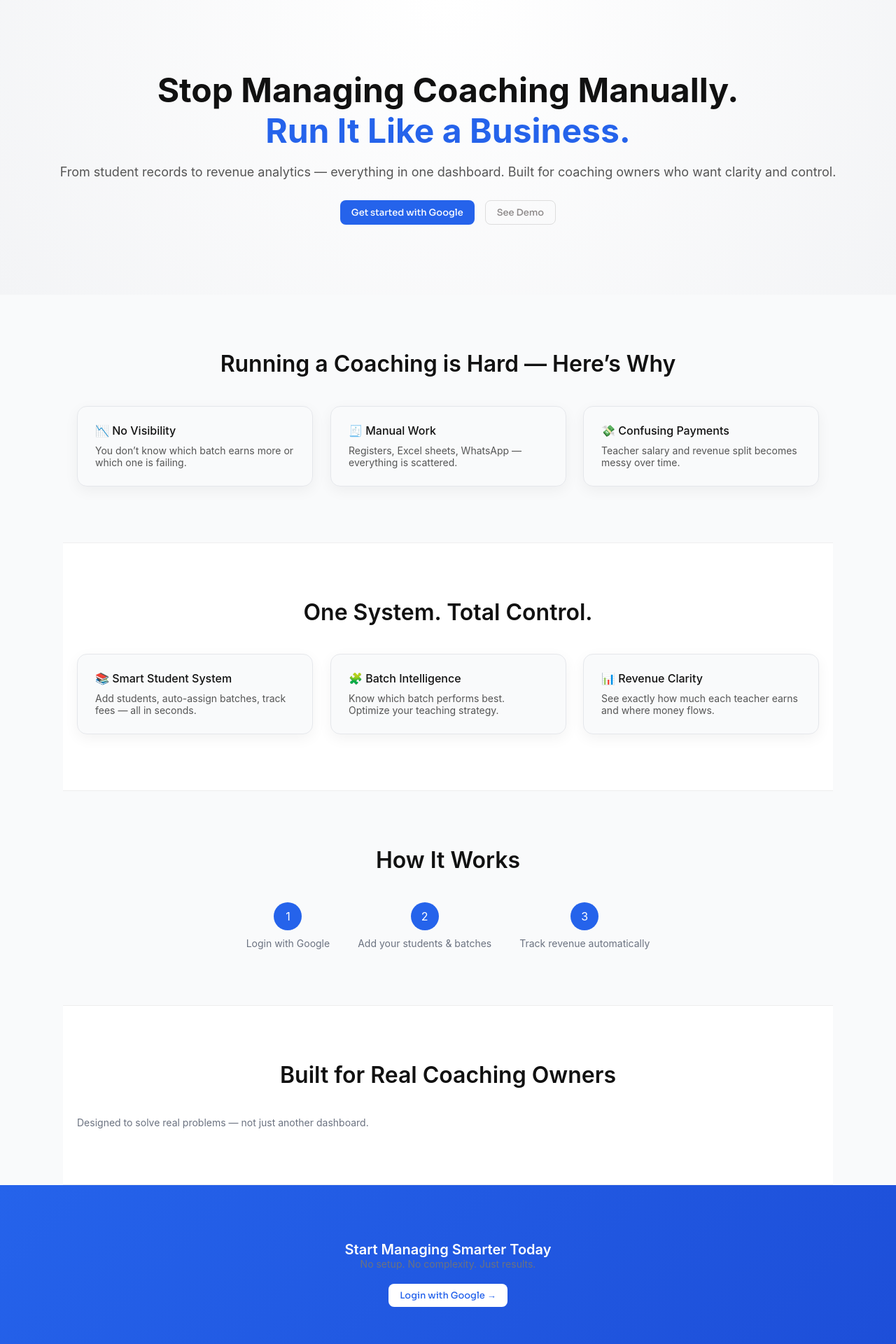
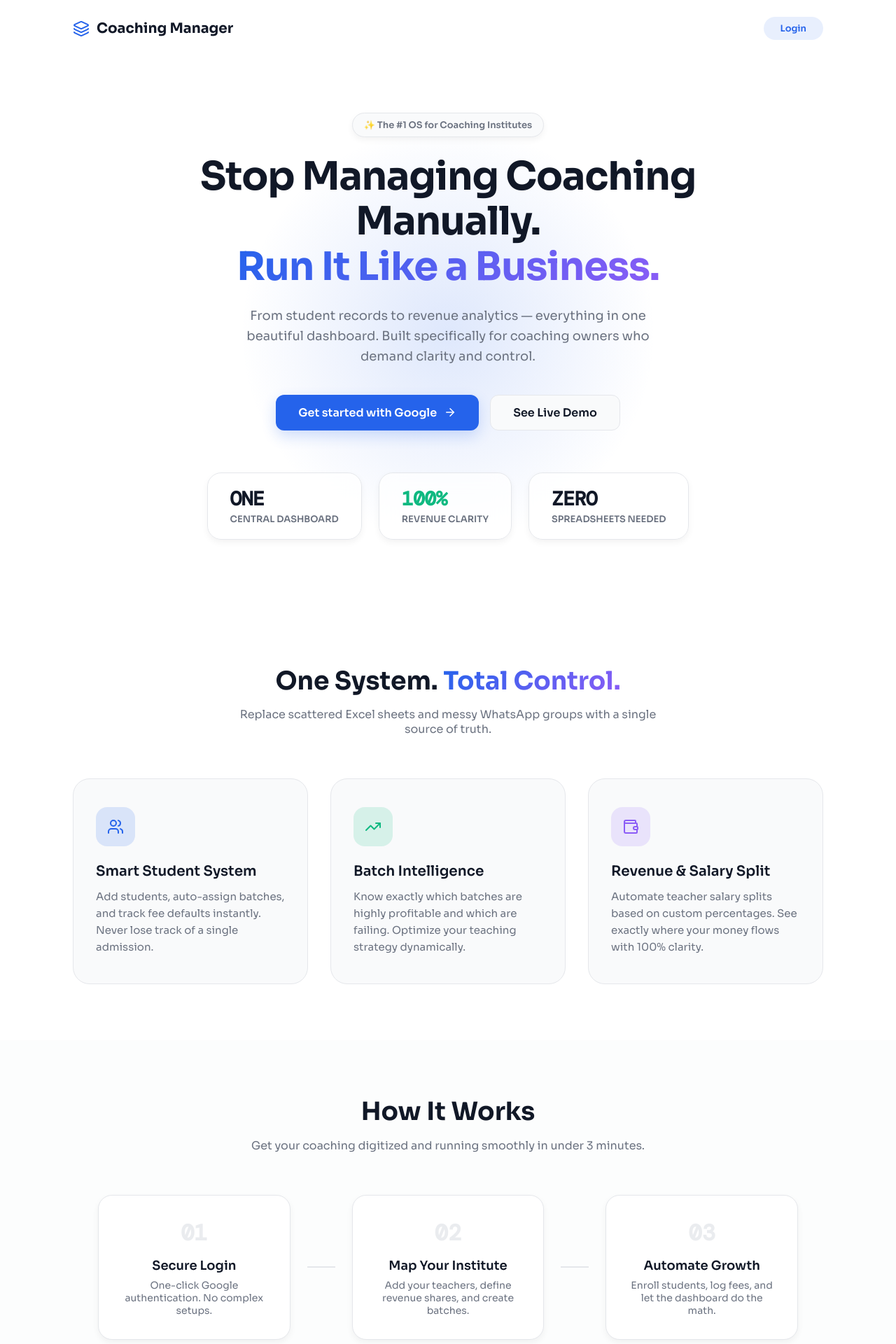
Before and after one commit to Lavkush24/CMS, a React (Vite) app in the folder coaching-frontend/: page / in a window 1280 px wide. Shown: the top 1920 px of the page at 70% size. Built offline with nearby package versions, Linux system fonts and the light colour scheme; no server answers.

Commit message:
enhanced landing page

```diff
--- a/coaching-frontend/src/pages/Landing.css
+++ b/coaching-frontend/src/pages/Landing.css
@@ -1,165 +1,359 @@
-/* BASE */
-.landing {
-  font-family: 'Inter', sans-serif;
-  color: #111;
-  background: #f9fafb;
+/* ─── BASE CONTAINER ─── */
+.landing-container {
+  font-family: 'Sora', sans-serif;
+  background: var(--bg);
+  color: var(--text);
+  min-height: 100vh;
+  overflow-x: hidden;
+  animation: fadeIn 0.5s ease-out;
 }
 
-/* HERO */
-.hero {
-  padding: 100px 20px;
-  background: radial-gradient(circle at top, #ffffff, #f3f4f6);
-  text-align: center;
+/* ─── TYPOGRAPHY UTILS ─── */
+.text-gradient {
+  background: linear-gradient(135deg, var(--primary), #8b5cf6);
+  -webkit-background-clip: text;
+  -webkit-text-fill-color: transparent;
 }
 
-.hero-inner {
-  max-width: 900px;
-  margin: auto;
+.mono-number {
+  font-family: 'DM Mono', monospace;
+  font-weight: 700;
+  letter-spacing: -0.02em;
+}
+
+/* ─── NAVBAR ─── */
+.landing-nav {
+  display: flex;
+  justify-content: space-between;
+  align-items: center;
+  padding: 24px 5%;
+  max-width: 1200px;
+  margin: 0 auto;
+}
+
+.landing-logo {
+  display: flex;
+  align-items: center;
+  gap: 10px;
+  font-size: 20px;
+  font-weight: 700;
+  color: var(--text);
+}
+
+.logo-icon {
+  color: var(--primary);
+}
+
+.btn-nav-login {
+  background: color-mix(in srgb, var(--primary) 10%, transparent);
+  color: var(--primary);
+  border: none;
+  padding: 8px 24px;
+  border-radius: 99px;
+  font-family: 'Sora', sans-serif;
+  font-weight: 600;
+  cursor: pointer;
+  transition: all 0.2s ease;
+}
+.btn-nav-login:hover {
+  background: var(--primary);
+  color: white;
+}
+
+/* ─── HERO SECTION ─── */
+.hero {
+  position: relative;
+  padding: 80px 5% 100px 5%;
+  text-align: center;
+  max-width: 1000px;
+  margin: 0 auto;
+}
+
+/* Soft glowing orb behind the hero text */
+.hero-glow {
+  position: absolute;
+  top: 50%;
+  left: 50%;
+  width: 600px;
+  height: 600px;
+  background: radial-gradient(circle, color-mix(in srgb, var(--primary) 15%, transparent) 0%, transparent 70%);
+  transform: translate(-50%, -50%);
+  z-index: 0;
+  pointer-events: none;
+}
+
+.hero-content {
+  position: relative;
+  z-index: 1;
+  display: flex;
+  flex-direction: column;
+  align-items: center;
+}
+
+.hero-badge {
+  background: var(--card);
+  border: 1px solid var(--border);
+  padding: 8px 16px;
+  border-radius: 99px;
+  font-size: 13px;
+  font-weight: 600;
+  color: var(--subtext);
+  margin-bottom: 24px;
+  box-shadow: var(--shadow-sm);
 }
 
 .hero h1 {
-  font-size: 48px;
-  font-weight: 700;
-  line-height: 1.2;
+  font-size: 56px;
+  line-height: 1.15;
+  font-weight: 800;
+  margin: 0 0 24px 0;
+  letter-spacing: -0.02em;
 }
 
-.hero h1 span {
-  color: #2563eb;
+.hero-subtitle {
+  font-size: 18px;
+  color: var(--subtext);
+  max-width: 650px;
+  line-height: 1.6;
+  margin: 0 0 40px 0;
 }
 
-.hero p {
-  margin-top: 20px;
-  font-size: 18px;
-  color: #555;
+.hero-actions {
+  display: flex;
+  gap: 16px;
+  margin-bottom: 60px;
 }
 
-/* BUTTONS */
-.hero-actions {
-  margin-top: 30px;
+.btn-primary-large,
+.btn-secondary-large {
   display: flex;
-  justify-content: center;
-  gap: 15px;
+  align-items: center;
+  gap: 10px;
+  padding: 14px 32px;
+  border-radius: 12px;
+  font-family: 'Sora', sans-serif;
+  font-size: 16px;
+  font-weight: 600;
+  cursor: pointer;
+  transition: all 0.2s ease;
 }
 
-button {
-  padding: 12px 22px;
-  border-radius: 8px;
+.btn-primary-large {
+  background: var(--primary);
+  color: white;
   border: none;
-  cursor: pointer;
-  font-weight: 600;
-  transition: all 0.25s ease;
+  box-shadow: 0 8px 20px var(--primary-soft);
+}
+.btn-primary-large:hover {
+  transform: translateY(-2px);
+  box-shadow: 0 12px 25px var(--primary-soft);
 }
 
-button:hover {
-  transform: translateY(-2px);
+.btn-secondary-large {
+  background: var(--card);
+  color: var(--text);
+  border: 1px solid var(--border);
+}
+.btn-secondary-large:hover {
+  background: var(--bg);
+  border-color: var(--primary);
 }
 
-button:first-child {
-  background: #2563eb;
-  color: white;
+/* Floating Stats */
+.hero-stats {
+  display: flex;
+  gap: 24px;
+  flex-wrap: wrap;
+  justify-content: center;
 }
 
-button.secondary {
-  background: transparent;
-  border: 1px solid #ddd;
+.hero-stat-card {
+  background: rgba(255, 255, 255, 0.7);
+  backdrop-filter: blur(12px);
+  border: 1px solid var(--border);
+  padding: 20px 32px;
+  border-radius: 20px;
+  text-align: left;
+  box-shadow: var(--shadow-sm);
 }
 
-/* SECTIONS */
-.section {
-  padding: 80px 20px;
-  max-width: 1100px;
-  margin: auto;
+/* Dark mode fallback for glassmorphism */
+.dark .hero-stat-card { background: rgba(30, 41, 59, 0.7); }
+
+.hero-stat-card h3 {
+  font-size: 28px;
+  color: var(--text);
+  margin: 0 0 4px 0;
 }
 
-.section.alt {
-  background: #ffffff;
-  border-top: 1px solid #eee;
-  border-bottom: 1px solid #eee;
+.hero-stat-card p {
+  font-size: 13px;
+  font-weight: 600;
+  color: var(--subtext);
+  text-transform: uppercase;
+  margin: 0;
 }
 
-.section h2 {
-  text-align: center;
-  margin-bottom: 40px;
-  font-size: 32px;
+.hero-stat-card.highlight h3 {
+  color: var(--success);
 }
 
-/* GRID */
-.grid-3 {
-  display: grid;
-  grid-template-columns: repeat(3, 1fr);
-  gap: 25px;
+/* ─── COMMON SECTION STYLES ─── */
+.section-header {
+  text-align: center;
+  margin-bottom: 60px;
+}
+.section-header h2 { font-size: 36px; margin: 0 0 16px 0; font-weight: 700; }
+.section-header p { font-size: 16px; color: var(--subtext); max-width: 600px; margin: 0 auto; }
+
+/* ─── FEATURES SECTION ─── */
+.features-section {
+  padding: 80px 5%;
+  max-width: 1200px;
+  margin: 0 auto;
 }
 
-/* CARD */
-.card {
-  background: white;
-  padding: 25px;
-  border-radius: 12px;
-  box-shadow: 0 6px 20px rgba(0,0,0,0.05);
-  transition: all 0.25s ease;
+.features-grid {
+  display: grid;
+  grid-template-columns: repeat(auto-fit, minmax(300px, 1fr));
+  gap: 32px;
 }
 
-.card:hover {
-  transform: translateY(-5px);
-  box-shadow: 0 12px 30px rgba(0,0,0,0.08);
+.feature-card {
+  background: var(--card);
+  border: 1px solid var(--border);
+  padding: 40px 32px;
+  border-radius: 24px;
+  transition: all 0.3s cubic-bezier(0.34, 1.56, 0.64, 1);
 }
 
-.card h3 {
-  margin-bottom: 10px;
+.feature-card:hover {
+  transform: translateY(-8px);
+  box-shadow: var(--shadow-md);
+  border-color: color-mix(in srgb, var(--primary) 30%, transparent);
 }
 
-.card p {
-  color: #555;
+.icon-wrapper {
+  width: 56px;
+  height: 56px;
+  border-radius: 16px;
+  display: flex;
+  align-items: center;
+  justify-content: center;
+  margin-bottom: 24px;
 }
 
-/* STEPS */
-.steps {
-  display: flex;
-  justify-content: center;
-  gap: 40px;
+.icon-wrapper.blue { background: color-mix(in srgb, var(--primary) 15%, transparent); color: var(--primary); }
+.icon-wrapper.green { background: color-mix(in srgb, var(--success) 15%, transparent); color: var(--success); }
+.icon-wrapper.purple { background: color-mix(in srgb, #8b5cf6 15%, transparent); color: #8b5cf6; }
+
+.feature-card h3 { font-size: 20px; font-weight: 600; margin: 0 0 12px 0; color: var(--text); }
+.feature-card p { font-size: 15px; color: var(--subtext); line-height: 1.6; margin: 0; }
+
+/* ─── HOW IT WORKS ─── */
+.how-it-works {
+  padding: 80px 5%;
+  background: color-mix(in srgb, var(--card) 50%, var(--bg));
 }
 
-.step {
-  text-align: center;
+.steps-container {
+  display: flex;
+  align-items: center;
+  justify-content: center;
+  max-width: 1000px;
+  margin: 0 auto;
+  gap: 24px;
 }
 
-.step span {
-  display: inline-block;
-  background: #2563eb;
-  color: white;
-  width: 40px;
-  height: 40px;
-  border-radius: 50%;
-  line-height: 40px;
-  margin-bottom: 10px;
+.step-card {
+  flex: 1;
+  background: var(--bg);
+  border: 1px solid var(--border);
+  padding: 32px;
+  border-radius: 20px;
+  text-align: center;
+  box-shadow: var(--shadow-sm);
+  position: relative;
+  z-index: 2;
 }
 
-/* CTA */
-.cta {
-  padding: 80px 20px;
-  text-align: center;
-  background: linear-gradient(135deg, #2563eb, #1d4ed8);
-  color: white;
+.step-number {
+  font-family: 'DM Mono', monospace;
+  font-size: 32px;
+  font-weight: 700;
+  color: color-mix(in srgb, var(--border) 80%, transparent);
+  margin-bottom: 16px;
 }
 
-.cta button {
-  margin-top: 20px;
-  background: white;
-  color: #2563eb;
+.step-card h4 { font-size: 18px; margin: 0 0 8px 0; color: var(--text); }
+.step-card p { font-size: 14px; color: var(--subtext); margin: 0; }
+
+.step-connector {
+  flex-shrink: 0;
+  width: 40px;
+  height: 2px;
+  background: var(--border);
 }
 
-/* RESPONSIVE */
+/* ─── CTA SECTION ─── */
+.cta-section {
+  padding: 100px 5%;
+  max-width: 1000px;
+  margin: 0 auto;
+}
+
+.cta-card {
+  background: linear-gradient(135deg, var(--primary) 0%, #6366f1 100%);
+  border-radius: 32px;
+  padding: 64px 5%;
+  text-align: center;
+  color: white;
+  box-shadow: 0 20px 40px color-mix(in srgb, var(--primary) 30%, transparent);
+}
+
+.cta-icon {
+  margin-bottom: 24px;
+  color: rgba(255,255,255,0.9);
+}
+
+.cta-card h2 { font-size: 36px; font-weight: 700; margin: 0 0 16px 0; }
+.cta-card p { font-size: 16px; color: rgba(255,255,255,0.8); max-width: 500px; margin: 0 auto 40px auto; line-height: 1.6; }
+
+.btn-cta {
+  background: white;
+  color: var(--primary);
+  border: none;
+  padding: 16px 32px;
+  border-radius: 12px;
+  font-family: 'Sora', sans-serif;
+  font-size: 16px;
+  font-weight: 700;
+  cursor: pointer;
+  display: inline-flex;
+  align-items: center;
+  gap: 10px;
+  transition: transform 0.2s ease;
+}
+.btn-cta:hover { transform: scale(1.05); }
+
+/* ─── FOOTER ─── */
+.landing-footer {
+  text-align: center;
+  padding: 40px;
+  border-top: 1px solid var(--border);
+  color: var(--subtext);
+  font-size: 14px;
+}
+
+/* ─── RESPONSIVE ─── */
 @media (max-width: 900px) {
-  .grid-3 {
-    grid-template-columns: 1fr;
-  }
+  .steps-container { flex-direction: column; }
+  .step-connector { width: 2px; height: 40px; }
+  .hero h1 { font-size: 42px; }
+}
 
-  .hero h1 {
-    font-size: 34px;
-  }
-
-  .steps {
-    flex-direction: column;
-    gap: 20px;
-  }
+@media (max-width: 600px) {
+  .hero-actions { flex-direction: column; width: 100%; }
+  .btn-primary-large, .btn-secondary-large { justify-content: center; }
+  .hero h1 { font-size: 36px; }
 }
--- a/coaching-frontend/src/pages/Landing.jsx
+++ b/coaching-frontend/src/pages/Landing.jsx
@@ -1,154 +1,159 @@
 import { useNavigate } from "react-router-dom";
+import {
+  TrendingUp,
+  Users,
+  Wallet,
+  Layers,
+  ShieldCheck,
+  Zap,
+  ArrowRight
+} from "lucide-react";
 import "./Landing.css";
 
 function Landing() {
   const navigate = useNavigate();
 
+  const handleLogin = () => {
+    window.location.href = `${import.meta.env.VITE_API_URL}/auth/login`;
+  };
+
   return (
-    <div className="landing">
+    <div className="landing-container">
 
-      {/* HERO */}
+      {/* ─── NAVBAR (Simple Landing Nav) ─── */}
+      <nav className="landing-nav">
+        <div className="landing-logo">
+          <Layers className="logo-icon" />
+          <span>Coaching Manager</span>
+        </div>
+        <button className="btn-nav-login" onClick={handleLogin}>
+          Login
+        </button>
+      </nav>
+
+      {/* ─── HERO SECTION ─── */}
       <section className="hero">
+        <div className="hero-glow"></div>
         <div className="hero-content">
+          <div className="hero-badge">✨ The #1 OS for Coaching Institutes</div>
+
           <h1>
-            Stop Managing Coaching Manually.
-            <br />
-            <span>Run It Like a Business.</span>
+            Stop Managing Coaching Manually.<br />
+            <span className="text-gradient">Run It Like a Business.</span>
           </h1>
 
-          <p>
-            From student records to revenue analytics — everything in one dashboard.
-            Built for coaching owners who want clarity and control.
+          <p className="hero-subtitle">
+            From student records to revenue analytics — everything in one beautiful dashboard.
+            Built specifically for coaching owners who demand clarity and control.
           </p>
 
           <div className="hero-actions">
-            <button
-              onClick={() => {
-                window.location.href = `${import.meta.env.VITE_API_URL}/auth/login`;
-              }}
-            >
-              Get started with Google
+            <button className="btn-primary-large" onClick={handleLogin}>
+              Get started with Google <ArrowRight size={18} />
             </button>
-
-            <button className="secondary">
-              See Demo
+            <button className="btn-secondary-large">
+              See Live Demo
             </button>
           </div>
 
-          {/* <div className="hero-stats">
-            <div>
-              <h3>100+</h3>
-              <p>Students Managed</p>
+          <div className="hero-stats">
+            <div className="hero-stat-card">
+              <h3 className="mono-number">ONE</h3>
+              <p>Central Dashboard</p>
             </div>
-            <div>
-              <h3>₹50K+</h3>
-              <p>Revenue Tracked</p>
+            <div className="hero-stat-card highlight">
+              <h3 className="mono-number">100%</h3>
+              <p>Revenue Clarity</p>
             </div>
-            <div>
-              <h3>10x</h3>
-              <p>Time Saved</p>
+            <div className="hero-stat-card">
+              <h3 className="mono-number">ZERO</h3>
+              <p>Spreadsheets Needed</p>
             </div>
-          </div> */}
-        </div>
-      </section>
-
-      {/* PROBLEM */}
-      <section className="section">
-        <h2>Running a Coaching is Hard — Here’s Why</h2>
-
-        <div className="grid-3">
-          <div className="card">
-            <h3>📉 No Visibility</h3>
-            <p>
-              You don’t know which batch earns more or which one is failing.
-            </p>
-          </div>
-
-          <div className="card">
-            <h3>🧾 Manual Work</h3>
-            <p>
-              Registers, Excel sheets, WhatsApp — everything is scattered.
-            </p>
-          </div>
-
-          <div className="card">
-            <h3>💸 Confusing Payments</h3>
-            <p>
-              Teacher salary and revenue split becomes messy over time.
-            </p>
           </div>
         </div>
       </section>
 
-      {/* SOLUTION */}
-      <section className="section alt">
-        <h2>One System. Total Control.</h2>
+      {/* ─── THE PROBLEM vs SOLUTION ─── */}
+      <section className="features-section">
+        <div className="section-header">
+          <h2>One System. <span className="text-gradient">Total Control.</span></h2>
+          <p>Replace scattered Excel sheets and messy WhatsApp groups with a single source of truth.</p>
+        </div>
 
-        <div className="grid-3">
-          <div className="card">
-            <h3>📚 Smart Student System</h3>
-            <p>
-              Add students, auto-assign batches, track fees — all in seconds.
-            </p>
+        <div className="features-grid">
+          <div className="feature-card">
+            <div className="icon-wrapper blue">
+              <Users size={24} />
+            </div>
+            <h3>Smart Student System</h3>
+            <p>Add students, auto-assign batches, and track fee defaults instantly. Never lose track of a single admission.</p>
           </div>
 
-          <div className="card">
-            <h3>🧩 Batch Intelligence</h3>
-            <p>
-              Know which batch performs best. Optimize your teaching strategy.
-            </p>
+          <div className="feature-card">
+            <div className="icon-wrapper green">
+              <TrendingUp size={24} />
+            </div>
+            <h3>Batch Intelligence</h3>
+            <p>Know exactly which batches are highly profitable and which are failing. Optimize your teaching strategy dynamically.</p>
           </div>
 
-          <div className="card">
-            <h3>📊 Revenue Clarity</h3>
-            <p>
-              See exactly how much each teacher earns and where money flows.
-            </p>
+          <div className="feature-card">
+            <div className="icon-wrapper purple">
+              <Wallet size={24} />
+            </div>
+            <h3>Revenue & Salary Split</h3>
+            <p>Automate teacher salary splits based on custom percentages. See exactly where your money flows with 100% clarity.</p>
           </div>
         </div>
       </section>
 
-      {/* HOW IT WORKS */}
-      <section className="section">
-        <h2>How It Works</h2>
+      {/* ─── HOW IT WORKS ─── */}
+      <section className="how-it-works">
+        <div className="section-header">
+          <h2>How It Works</h2>
+          <p>Get your coaching digitized and running smoothly in under 3 minutes.</p>
+        </div>
 
-        <div className="steps">
-          <div className="step">
-            <span>1</span>
-            <p>Login with Google</p>
+        <div className="steps-container">
+          <div className="step-card">
+            <div className="step-number">01</div>
+            <h4>Secure Login</h4>
+            <p>One-click Google authentication. No complex setups.</p>
           </div>
+          <div className="step-connector"></div>
 
-          <div className="step">
-            <span>2</span>
-            <p>Add your students & batches</p>
+          <div className="step-card">
+            <div className="step-number">02</div>
+            <h4>Map Your Institute</h4>
+            <p>Add your teachers, define revenue shares, and create batches.</p>
           </div>
+          <div className="step-connector"></div>
 
-          <div className="step">
-            <span>3</span>
-            <p>Track revenue automatically</p>
+          <div className="step-card">
+            <div className="step-number">03</div>
+            <h4>Automate Growth</h4>
+            <p>Enroll students, log fees, and let the dashboard do the math.</p>
           </div>
         </div>
       </section>
 
-      {/* TRUST */}
-      <section className="section alt">
-        <h2>Built for Real Coaching Owners</h2>
-        <p className="center">
-          Designed to solve real problems — not just another dashboard.
-        </p>
+      {/* ─── TRUST / CTA SECTION ─── */}
+      <section className="cta-section">
+        <div className="cta-card">
+          <ShieldCheck size={48} className="cta-icon" />
+          <h2>Start Managing Smarter Today</h2>
+          <p>Join top coaching owners who have transitioned from chaos to complete control. No credit card required. No complex setup.</p>
+
+          <button className="btn-cta" onClick={handleLogin}>
+            Login with Google <Zap size={18} />
+          </button>
+        </div>
       </section>
 
-      {/* CTA */}
-      <section className="cta">
-        <h2>Start Managing Smarter Today</h2>
-        <p>No setup. No complexity. Just results.</p>
-
-        <button onClick={() => {
-                window.location.href = `${import.meta.env.VITE_API_URL}/auth/login`;
-              }}>
-          Login with Google →
-        </button>
-      </section>
+      {/* ─── FOOTER ─── */}
+      <footer className="landing-footer">
+        <p>© {new Date().getFullYear()} Coaching Manager. All rights reserved.</p>
+      </footer>
 
     </div>
   );
```
